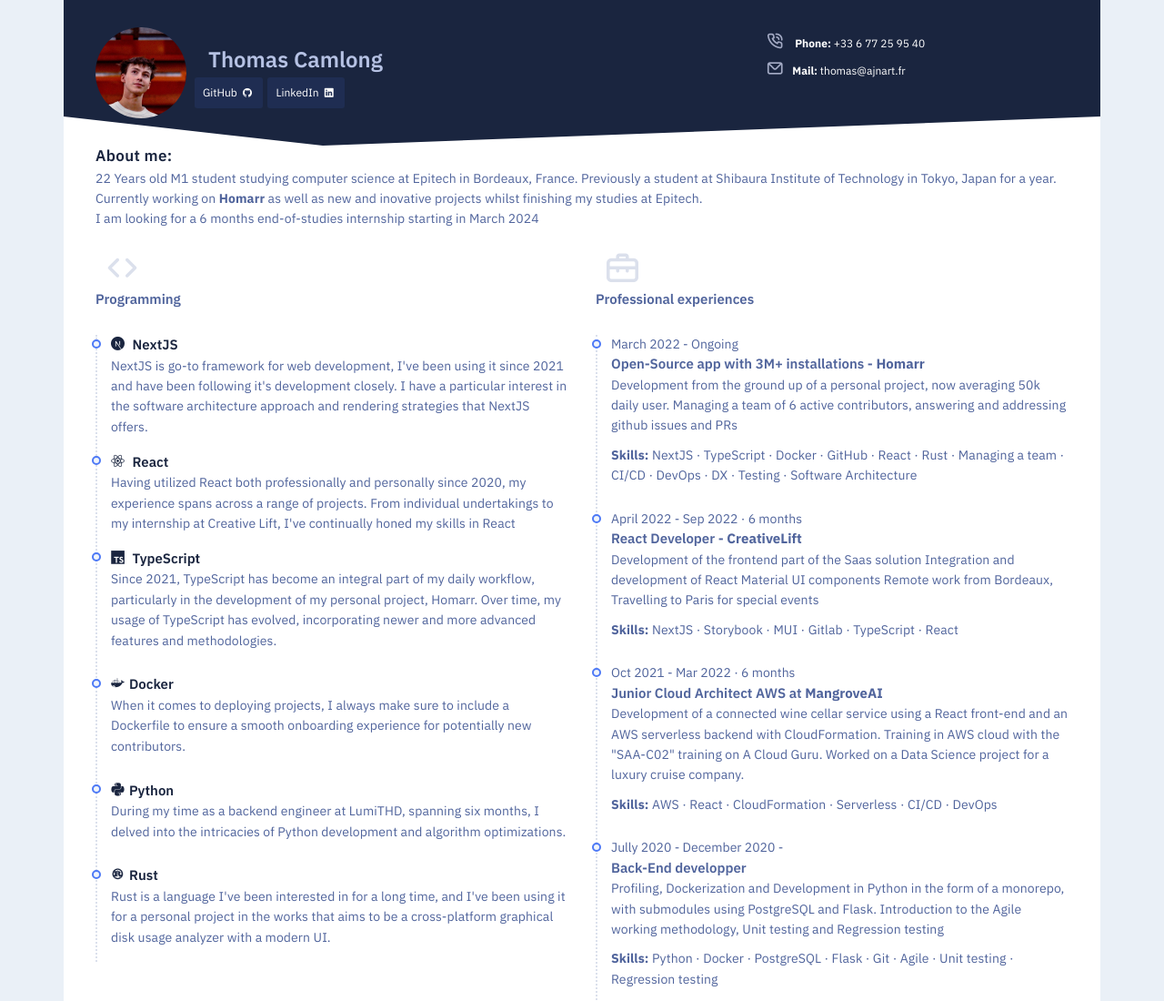
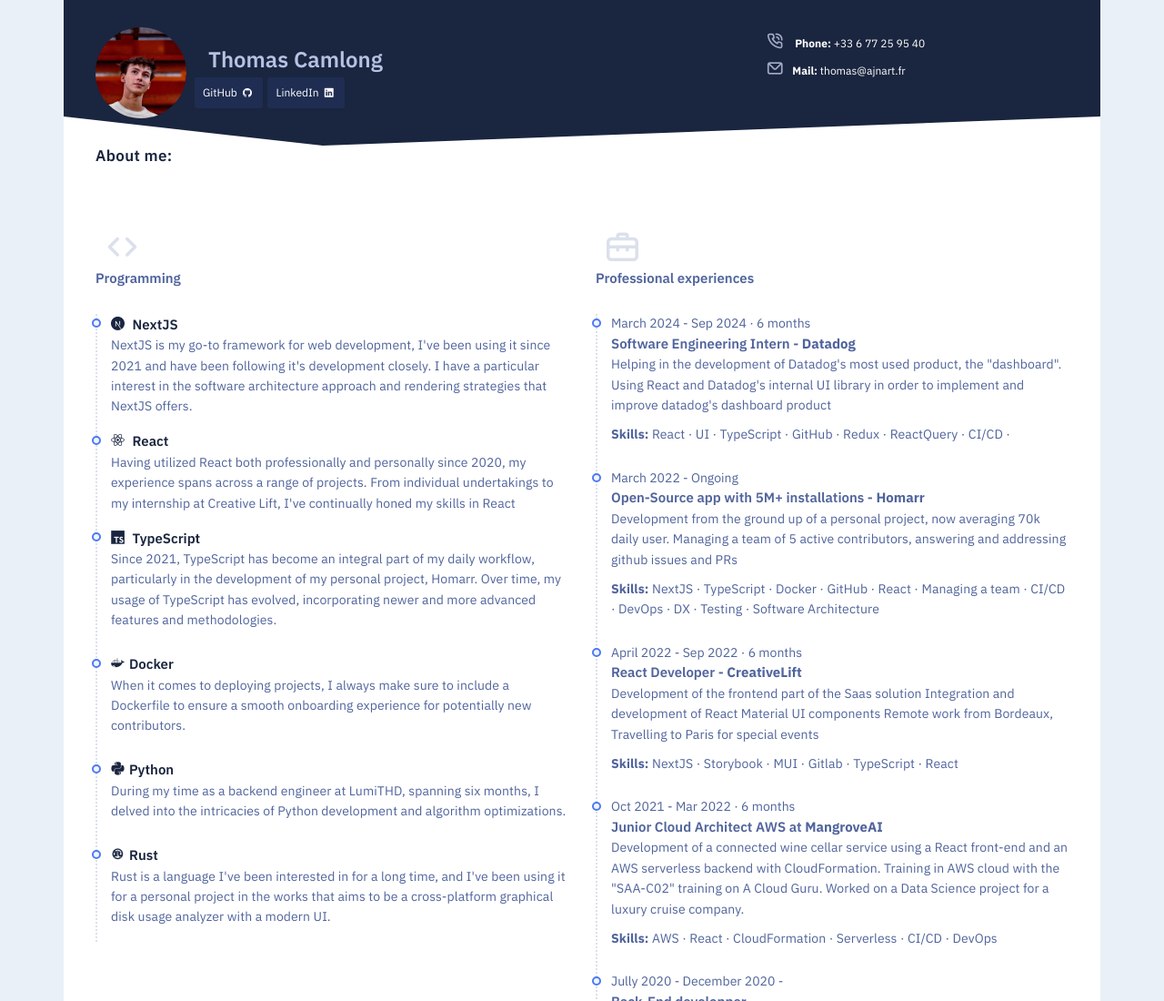
Before and after one commit to ajnart/ajnart.github.io, a plain HTML site: page index.html in a window 1280 px wide. Shown: the top 1100 px of the page at 91% size. Drawn offline with nearby package versions, Linux system fonts and the light colour scheme.

Commit message:
Update index.html

```diff
--- a/index.html
+++ b/index.html
@@ -71,12 +71,9 @@
                   <h4 class="header-title text-white mb-1">About me:</h4>
                 </div>
                 <div class="container mb-5">
-                  <p class="text-white">23 Years old M2 student studying computer science at Epitech in Bordeaux,
-                    France.
-                    Previously a student at Shibaura Institute of Technology in Tokyo, Japan for a year.
-                    <br />Currently working on Homarr as well as new and inovative projects whilst
-                    finishing my studies at Epitech.
-                    <br />I am looking for a 6 months end-of-studies internship starting in March 2024
+                  <p class="text-white">Graduating from Epitech in September 2024.
+                    Previously a student at SIT in Tokyo, Japan.
+                    <br />I am looking for a full-time role starting after my graduation
                   </p>
                 </div>
               </div>
@@ -94,12 +91,9 @@
             <h4 class="header-title text-black mb-1">About me:</h4>
           </div>
           <div class="container">
-            <p class="text-black">22 Years old M1 student studying computer science at Epitech in Bordeaux,
-              France.
-              Previously a student at Shibaura Institute of Technology in Tokyo, Japan for a year.
-              <br />Currently working on <a href="https://homarr.dev/"><b>Homarr</b></a> as well as new and inovative
-              projects whilst finishing my studies at Epitech.
-              <br />I am looking for a 6 months end-of-studies internship starting in March 2024
+            <p class="text-white">Graduating from Epitech in September 2024.
+              Previously a student at SIT in Tokyo, Japan.
+              <br />I am looking for a full-time role starting after my graduation
             </p>
           </div>
         </div>
@@ -120,7 +114,7 @@
                 <div class="item-info">
                   <h5 class="my-1 text-dark"><i class="mr-2 devicon-nextjs-plain"></i> NextJS</h5>
                   <p>
-                    NextJS is go-to framework for web development, I've been using it since 2021 and have been
+                    NextJS is my go-to framework for web development, I've been using it since 2021 and have been
                     following it's development closely. I have a particular interest in the software architecture
                     approach and rendering strategies that NextJS offers.
                   </p>
@@ -176,17 +170,29 @@
             </div>
             <!--end resume-icon-->
             <div class="timeline">
+
               <div class="time-item">
+                <div class="item-info">
+                  <div class="font-14">March 2024 - Sep 2024 · 6 months</div>
+                  <h5 class="my-1 text-dark"><a href="https://www.datadoghq.com/">Software Engineering Intern -
+                      <b>Datadog</b></a></h5>
+                  <p>Helping in the development of Datadog's most used product, the "dashboard".
+                    Using React and Datadog's internal UI library in order to implement and improve datadog's dashboard product</p>
+                  <p class="font-14"><b>Skills:</b> React · UI · TypeScript · GitHub · Redux · ReactQuery · CI/CD · </p>
+                </div>
+              </div>
+
+              <div class="time-item mt-3">
                 <div class="item-info">
                   <div class="font-14">March 2022 - Ongoing</div>
                   <h5 class="my-1 text-dark"><a href="https://github.com/ajnart/homarr">Open-Source app
-                      with 3M+ installations - <b>Homarr</b></a></h5>
-                  <p>Development from the ground up of a personal project, now averaging 50k daily
-                    user. Managing a team of 6 active contributors, answering and addressing github
+                      with 5M+ installations - <b>Homarr</b></a></h5>
+                  <p>Development from the ground up of a personal project, now averaging 70k daily
+                    user. Managing a team of 5 active contributors, answering and addressing github
                     issues and PRs</p>
                   </p>
                   <p class="font-14">
-                    <b>Skills:</b> NextJS · TypeScript · Docker · GitHub · React · Rust · Managing a
+                    <b>Skills:</b> NextJS · TypeScript · Docker · GitHub · React · Managing a
                     team · CI/CD · DevOps · DX · Testing · Software Architecture
                   </p>
                 </div>
```
